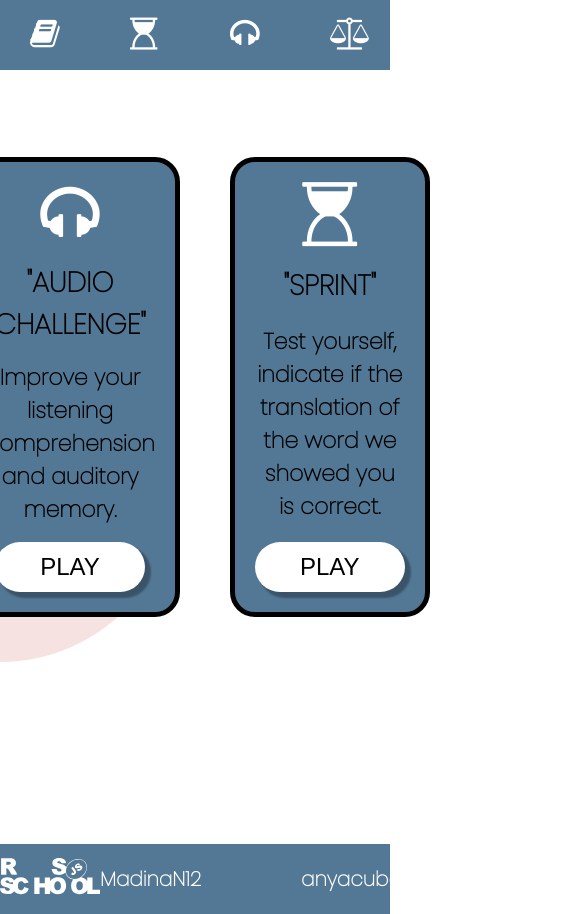
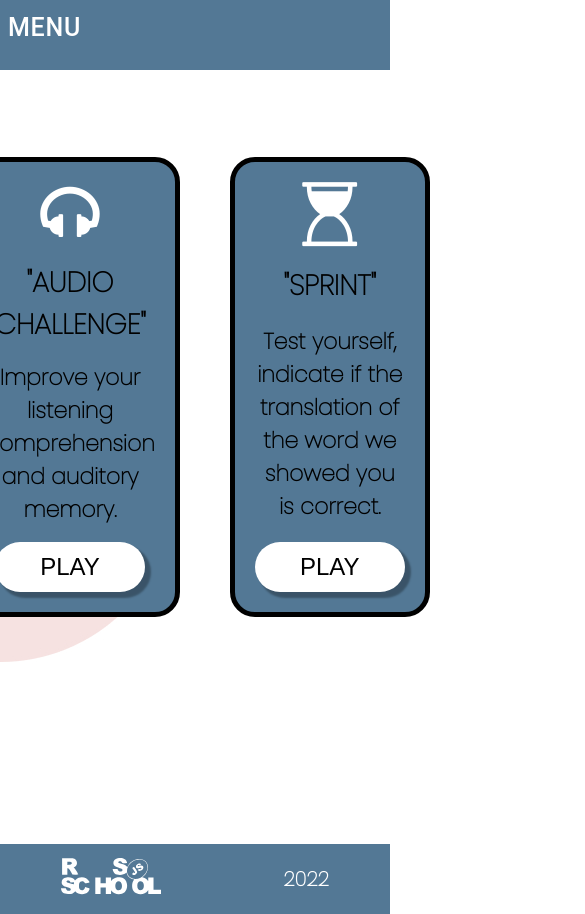
Before and after one commit to Sem-Chehovich/rslang, a React (Create React App) app in the folder my-app/: page /games in a window 390 px wide. Shown: the top 914 px of the page, 585 px wide, since content can reach past the window. Built offline with nearby package versions, Linux system fonts and the light colour scheme.

Commit message:
refactor: feat: add adaptive header and footer

```diff
--- a/my-app/src/mainPage/footer/footer.css
+++ b/my-app/src/mainPage/footer/footer.css
@@ -28,3 +28,9 @@
 .footer__link:hover {
   transform: scale(1.1);
 }
+
+@media screen and (max-width: 750px) {
+  .footer__list {
+    display: none;
+  }
+}
--- /dev/null
+++ b/my-app/src/mainPage/header/dashboard.tsx
@@ -0,0 +1,58 @@
+import * as React from 'react';
+import Button from '@mui/material/Button';
+import Menu from '@mui/material/Menu';
+import MenuItem from '@mui/material/MenuItem';
+import { Link } from 'react-router-dom';
+
+export default function BasicMenu() {
+  const [anchorEl, setAnchorEl] = React.useState<null | HTMLElement>(null);
+  const open = Boolean(anchorEl);
+  const handleClick = (event: React.MouseEvent<HTMLButtonElement>) => {
+    setAnchorEl(event.currentTarget);
+  };
+  const handleClose = () => {
+    setAnchorEl(null);
+  };
+
+  return (
+    <div className='dashboard'>
+      <Button
+        id="basic-button"
+        aria-controls={open ? 'basic-menu' : undefined}
+        aria-haspopup="true"
+        aria-expanded={open ? 'true' : undefined}
+        onClick={handleClick}
+      >
+        MENU
+      </Button>
+      <Menu
+        id="basic-menu"
+        anchorEl={anchorEl}
+        open={open}
+        onClose={handleClose}
+        MenuListProps={{
+          'aria-labelledby': 'basic-button',
+        }}
+      >
+        <Link className='dashbord-link' to={'/textbook'}>
+            <MenuItem onClick={handleClose}>Dictionary</MenuItem>
+        </Link>
+        <Link className='dashbord-link' to={'/game'}>
+            <MenuItem onClick={handleClose}>Audio challenge</MenuItem>
+        </Link>
+        <Link className='dashbord-link' to={'/audio'}>
+            <MenuItem onClick={handleClose}>Sprint</MenuItem>
+        </Link>
+        <Link className='dashbord-link' to={'/statistics'}>
+            <MenuItem onClick={handleClose}>Statistics</MenuItem>
+        </Link>
+        <Link className='dashbord-link' to={'/home'}>
+            <MenuItem onClick={handleClose}>Home</MenuItem>
+        </Link>
+        <Link className='dashbord-link' to={'/gauthorizationame'}>
+            <MenuItem onClick={handleClose}>Authorization</MenuItem>
+        </Link>
+      </Menu>
+    </div>
+  );
+}
--- a/my-app/src/mainPage/header/header.css
+++ b/my-app/src/mainPage/header/header.css
@@ -37,3 +37,29 @@
   color: white;
   font-size: 28px;
 }
+
+.dashboard {
+  display: none;
+}
+
+@media screen and (max-width: 750px) {
+  .header__content{
+    display: none;
+  }
+  .dashboard {
+    display: block;
+
+  }
+
+  .dashboard button {
+    color: white;
+    font-size: 25px;
+
+  }
+
+  .dashbord-link {
+    text-decoration: none;
+    color: #537895;
+  }
+
+}
--- a/my-app/src/mainPage/header/header.tsx
+++ b/my-app/src/mainPage/header/header.tsx
@@ -1,6 +1,7 @@
 import './header.css';
 import { items } from '../mainPageConstants';
 import { Outlet, Link } from "react-router-dom";
+import BasicMenu from './dashboard'
 
 export interface NavigationLink {
   [key: string]: string
@@ -10,6 +11,7 @@ function Header() {
   return (
     <header>
       <nav className='header'>
+        <BasicMenu />
         <div className='header__content'>
           <ul className='header__content-list'>
             {items.map((item: NavigationLink) =>
--- a/my-app/src/wordsPage/wordPage.scss
+++ b/my-app/src/wordsPage/wordPage.scss
@@ -29,6 +29,10 @@
     display: flex;
     justify-content: center;
     align-items: center;
+
+    @media screen and (max-width: 450px) {
+        flex-direction: column;
+    }
 }
 
 
--- a/my-app/src/wordsPage/wordsPageContainer.tsx
+++ b/my-app/src/wordsPage/wordsPageContainer.tsx
@@ -100,7 +100,7 @@ const WordsPageContainer = () => {
     }
 
     const handleChange = async (event: { target: { value: React.SetStateAction<string>; }; }) => {
-        setSections(event.target.value);
+        setSections(event.target.value as string);
         setPage('1');
         let id = `${event.target.value}`
         localStorage.setItem('section', id)
@@ -148,7 +148,7 @@ const WordsPageContainer = () => {
         setIsLoading(true)
 
         if (+sections < 6) {
-            wordPageApiService.getWords(id, sections).then(data => {
+            wordPageApiService.getWords(id, sections as string).then(data => {
                 setCards(data)
                 setIsLoading(false)
             })
```
